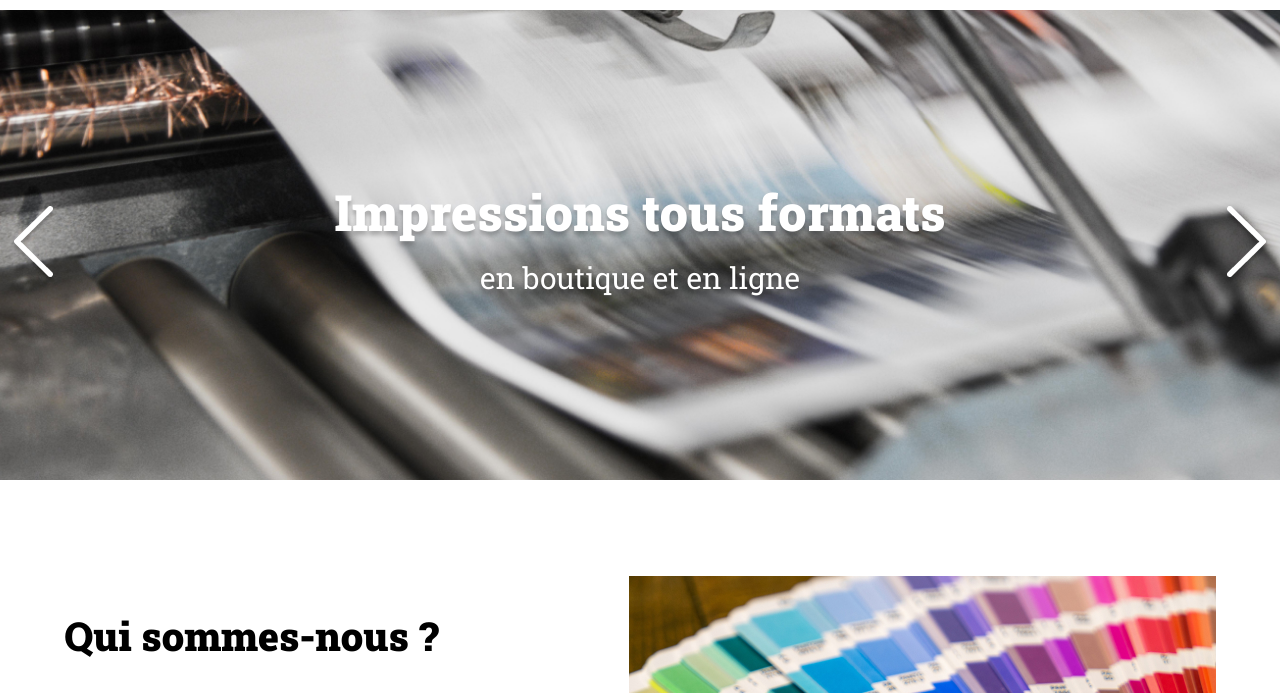
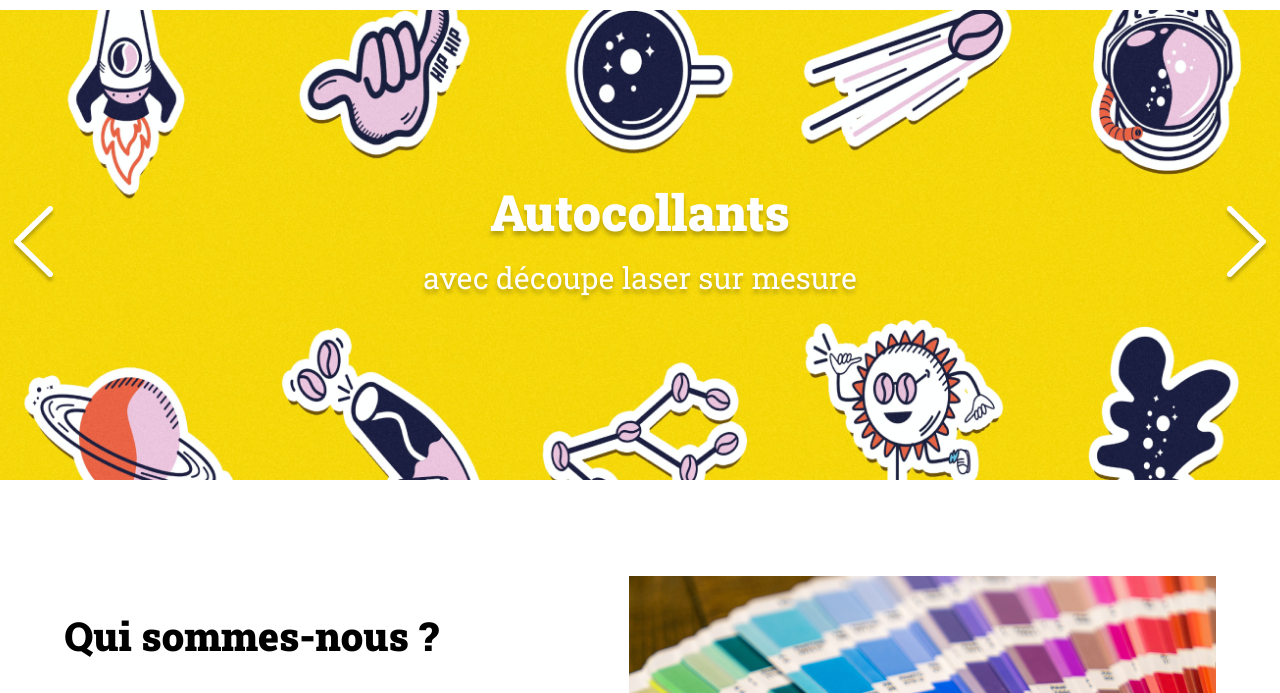
Before and after one commit to mayoutch/Print-it-JS-main, a plain HTML site: page index.html in a window 1280 px wide. Both pictures are taken after a click on the picture 33 px from the left and 336 px from the top of the page. Shown: the part 91-784 px from the top of the page. Drawn offline with Linux system fonts and the light colour scheme.

Commit message:
Diaporama ok avec images et tagline (reste bullet points)

```diff
--- a/assets/script.js
+++ b/assets/script.js
@@ -1,33 +1,45 @@
+//tableau en syntaxe "objet" et non "tableau" [avec la syntaxe littérale pour initialiser les objets : on fournit une liste, délimitée par des virgules, qui contient des paires de noms et de valeurs décrivant les propriétés et où le tout est encadré d'accolades ({}) :]
+// Slides : le nom de l'objet / image et tagLine : des identifiants / et le reste : des valeurs
+
 const slides = [
   {
-		"image":"slide1.jpg",
-		"tagLine":"Impressions tous formats <span>en boutique et en ligne</span>"
+    image: "./assets/images/slideshow/slide1.jpg",
+    tagLine: "Impressions tous formats <span>en boutique et en ligne</span>",
   },
   {
-		"image":"slide2.jpg",
-		"tagLine":"Tirages haute définition grand format <span>pour vos bureaux et events</span>"
+    image: "./assets/images/slideshow/slide2.jpg",
+    tagLine:
+      "Tirages haute définition grand format <span>pour vos bureaux et events</span>",
   },
   {
-		"image":"slide3.jpg",
-		"tagLine":"Grand choix de couleurs <span>de CMJN aux pantones</span>"
+    image: "./assets/images/slideshow/slide3.jpg",
+    tagLine: "Grand choix de couleurs <span>de CMJN aux pantones</span>",
   },
   {
-		"image":"slide4.png",
-		"tagLine":"Autocollants <span>avec découpe laser sur mesure</span>"
-	}
-]
+    image: "./assets/images/slideshow/slide4.png",
+    tagLine: "Autocollants <span>avec découpe laser sur mesure</span>",
+  },
+];
 
-//Ajout du Eventlistener (ajouter un événement au clique de la souris sur chaque flèche)
+//Ajout du Eventlistener (ajoute un événement au clique de la souris sur chaque flèche)
 const flecheGauche = document.querySelector(".arrow_left");
 flecheGauche.addEventListener("click", function () {
-
-}
-)
-console.log (flecheGauche);
+  console.log(flecheGauche);
+  changeSlide(-1);
+});
 
 const flecheDroite = document.querySelector(".arrow_right");
 flecheDroite.addEventListener("click", function () {
+  console.log(flecheDroite);
+  changeSlide(1);
+});
 
+let numero = 0; // le compteur commence à 0
+
+function changeSlide(sens) {
+  numero = numero + sens;
+  if (numero < 0) numero = slides.length - 1;
+  if (numero > slides.length - 1) numero = 0;
+  document.getElementById("slide").src = slides[numero].image; // .image fait appel à "image" de mon tableau
+  document.getElementById("tagline").innerHTML = slides[numero].tagLine;
 }
-)
-console.log (flecheDroite);
--- a/index.html
+++ b/index.html
@@ -21,8 +21,8 @@
 	<div id="banner">
 		<img class="#banner arrow arrow_left" src="./assets/images/arrow_left.png" alt="flèche de gauche">
 		<img class="#banner arrow arrow_right" src="./assets/images/arrow_right.png" alt="flèche de droite">
-		<p>Impressions tous formats <span>en boutique et en ligne</span></p>
-		<img class="banner-img" src="./assets/images/slideshow/slide1.jpg" alt="Banner Print-it">
+		<p id="tagline">Impressions tous formats <span>en boutique et en ligne</span></p>
+		<img class="banner-img" src="./assets/images/slideshow/slide1.jpg" alt="Banner Print-it" id="slide">
 		<div class="dots">
 		</div>
 	</div>
```
Lines whose indentation alone changed are shown as unchanged.
